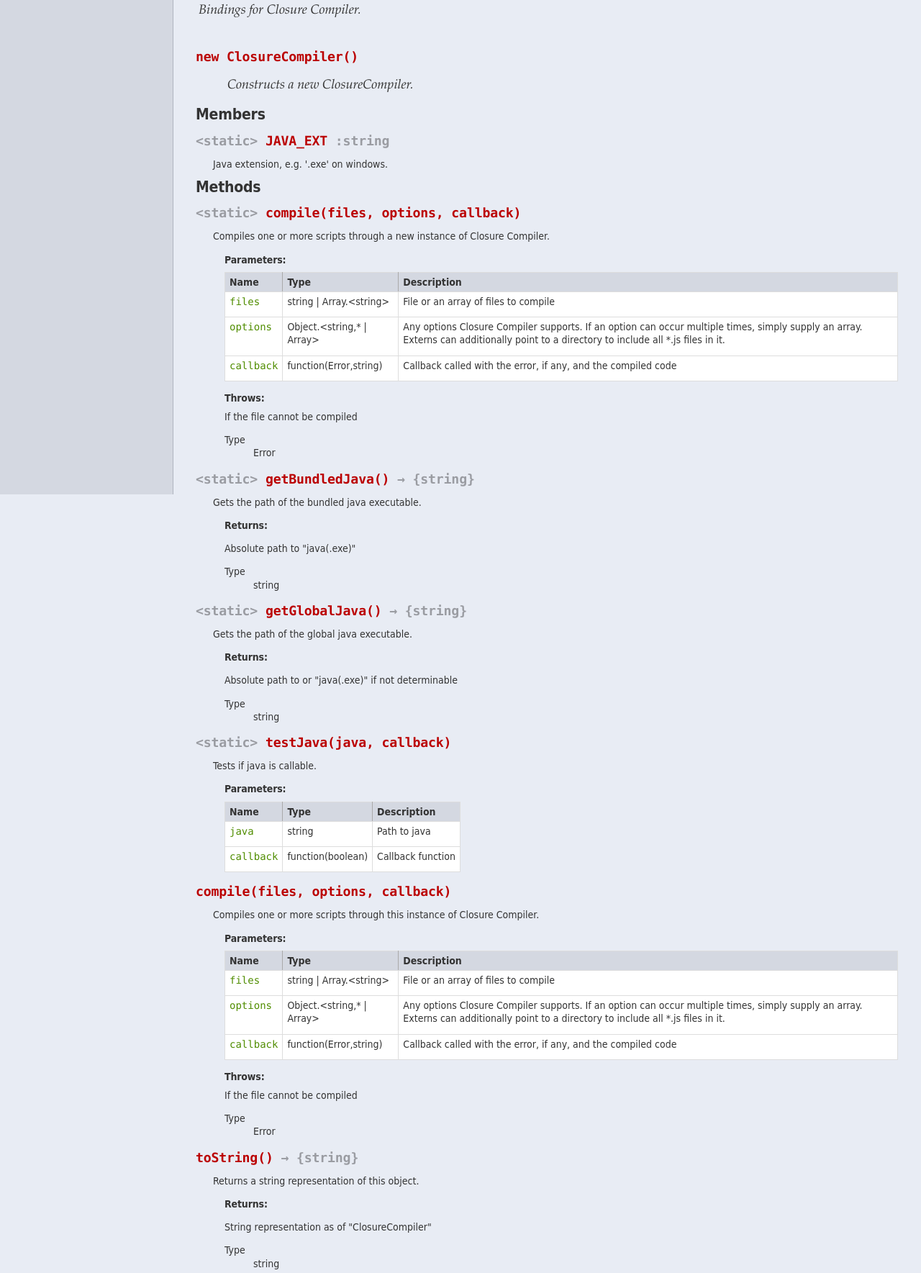
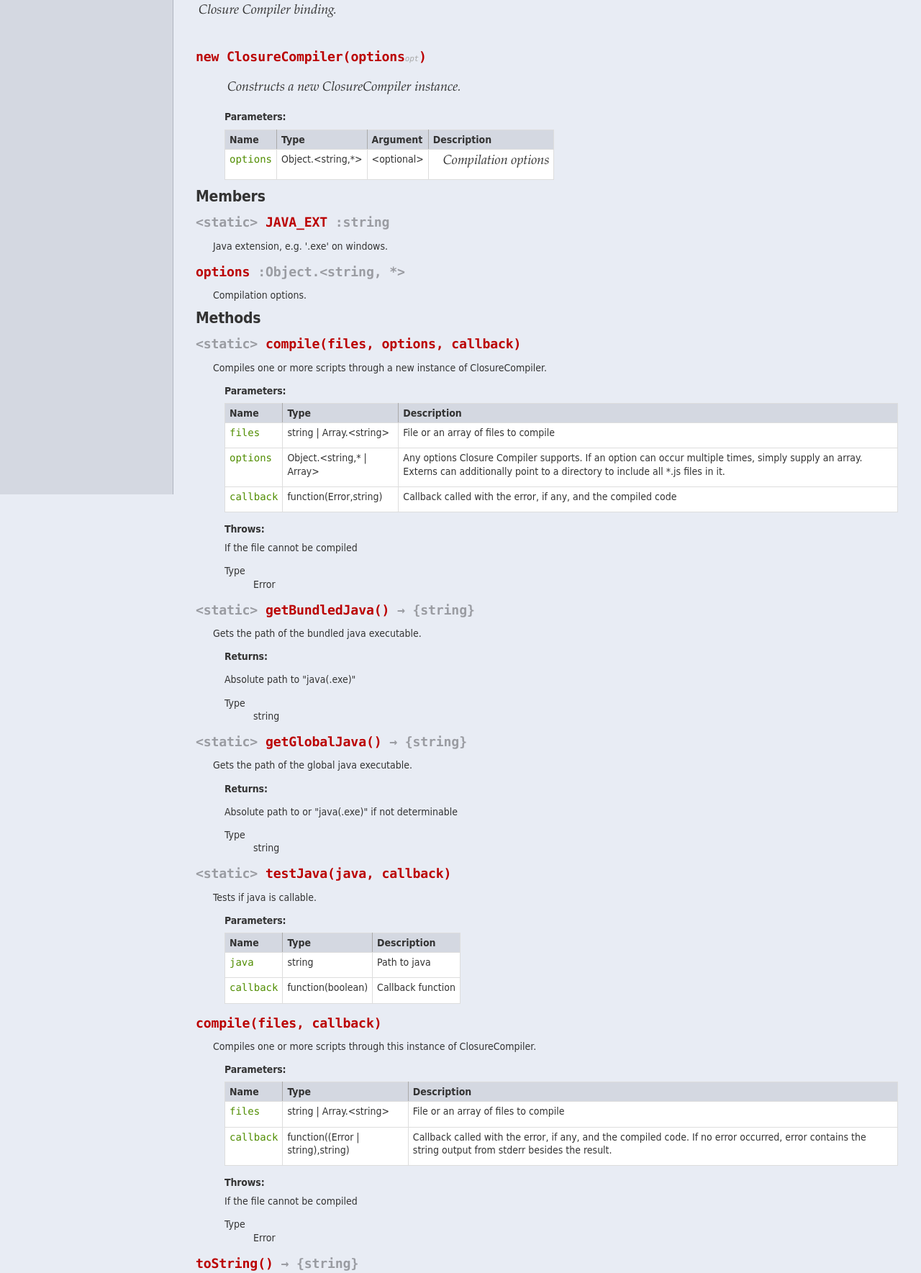
Before and after one commit to dcodeIO/ClosureCompiler.js, a website: page docs/ClosureCompiler.html in a window 1280 px wide. Shown: the part 113-1882 px from the top of the page at 72% size. Drawn offline with Linux system fonts and the light colour scheme.

Commit message:
Options per instance

```diff
--- a/docs/ClosureCompiler.html
+++ b/docs/ClosureCompiler.html
@@ -30,7 +30,7 @@
     ClosureCompiler
     </h2>
 
-        <div class="class-description"><p>Bindings for Closure Compiler.</p></div>
+        <div class="class-description"><p>Closure Compiler binding.</p></div>
 
 </header>
 
@@ -41,7 +41,7 @@
 
 
 <dt>
-    <h4 class="name" id="ClosureCompiler"><span class="type-signature"></span>new ClosureCompiler<span class="signature">()</span><span class="type-signature"></span></h4>
+    <h4 class="name" id="ClosureCompiler"><span class="type-signature"></span>new ClosureCompiler<span class="signature">(<span class="optional">options</span>)</span><span class="type-signature"></span></h4>
 
 
 </dt>
@@ -49,7 +49,7 @@
 
 
     <div class="description">
-        <p>Constructs a new ClosureCompiler.</p>
+        <p>Constructs a new ClosureCompiler instance.</p>
     </div>
 
 
@@ -57,6 +57,64 @@
 
 
 
+
+        <h5>Parameters:</h5>
+
+
+<table class="params">
+    <thead>
+	<tr>
+
+		<th>Name</th>
+
+
+		<th>Type</th>
+
+
+		<th>Argument</th>
+
+
+
+
+		<th class="last">Description</th>
+	</tr>
+	</thead>
+
+	<tbody>
+
+
+        <tr>
+
+                <td class="name"><code>options</code></td>
+
+
+            <td class="type">
+
+
+<span class="param-type">Object.&lt;string,*></span>
+
+
+
+            </td>
+
+
+                <td class="attributes">
+
+                    &lt;optional><br>
+
+
+
+                </td>
+
+
+
+
+            <td class="description last"><p>Compilation options</p></td>
+        </tr>
+
+
+	</tbody>
+</table>
 
 
 
@@ -157,6 +215,51 @@
 
 </dd>
 
+
+
+<dt>
+    <h4 class="name" id="options"><span class="type-signature"></span>options<span class="type-signature"> :Object.&lt;string, *></span></h4>
+
+
+</dt>
+<dd>
+
+    <div class="description">
+        <p>Compilation options.</p>
+    </div>
+
+
+
+<dl class="details">
+
+
+
+
+
+
+
+
+
+
+
+
+
+
+
+
+
+
+
+
+
+
+
+</dl>
+
+
+
+</dd>
+
         </dl>
 
 
@@ -174,7 +277,7 @@
 
 
     <div class="description">
-        <p>Compiles one or more scripts through a new instance of Closure Compiler.</p>
+        <p>Compiles one or more scripts through a new instance of ClosureCompiler.</p>
     </div>
 
 
@@ -637,7 +740,7 @@
 
 
 <dt>
-    <h4 class="name" id="compile"><span class="type-signature"></span>compile<span class="signature">(files, options, callback)</span><span class="type-signature"></span></h4>
+    <h4 class="name" id="compile"><span class="type-signature"></span>compile<span class="signature">(files, callback)</span><span class="type-signature"></span></h4>
 
 
 </dt>
@@ -645,7 +748,7 @@
 
 
     <div class="description">
-        <p>Compiles one or more scripts through this instance of Closure Compiler.</p>
+        <p>Compiles one or more scripts through this instance of ClosureCompiler.</p>
     </div>
 
 
@@ -705,16 +808,16 @@
 
         <tr>
 
-                <td class="name"><code>options</code></td>
+                <td class="name"><code>callback</code></td>
 
 
             <td class="type">
 
 
-<span class="param-type">Object.&lt;string,*</span>
+<span class="param-type">function((Error</span>
 |
 
-<span class="param-type">Array></span>
+<span class="param-type">string),string)</span>
 
 
 
@@ -724,32 +827,8 @@
 
 
 
-            <td class="description last"><p>Any options Closure Compiler supports. If an option can occur
- multiple times, simply supply an array. Externs can additionally point to a directory to include all *.js files
- in it.</p></td>
-        </tr>
-
-
-
-        <tr>
-
-                <td class="name"><code>callback</code></td>
-
-
-            <td class="type">
-
-
-<span class="param-type">function(Error,string)</span>
-
-
-
-            </td>
-
-
-
-
-
-            <td class="description last"><p>Callback called with the error, if any, and the compiled code</p></td>
+            <td class="description last"><p>Callback called with the error, if any, and the compiled code.
+ If no error occurred, error contains the string output from stderr besides the result.</p></td>
         </tr>
 
 
```
Also changed, not shown: ClosureCompiler.js (+18 -16 lines), docs/index.html (+1 -1 lines), externs/ClosureCompiler.js (+6 -2 lines), package.json (+4 -5 lines), ClosureCompiler.min.js.
